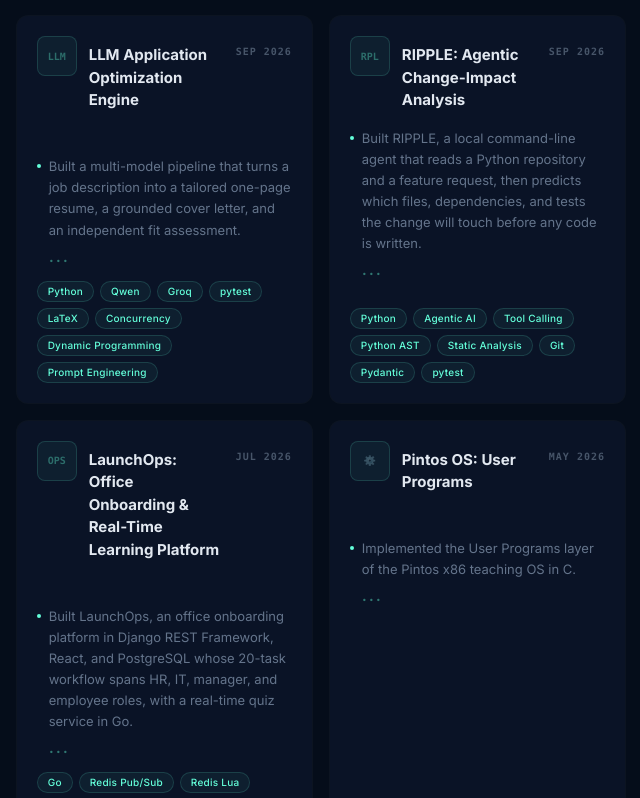
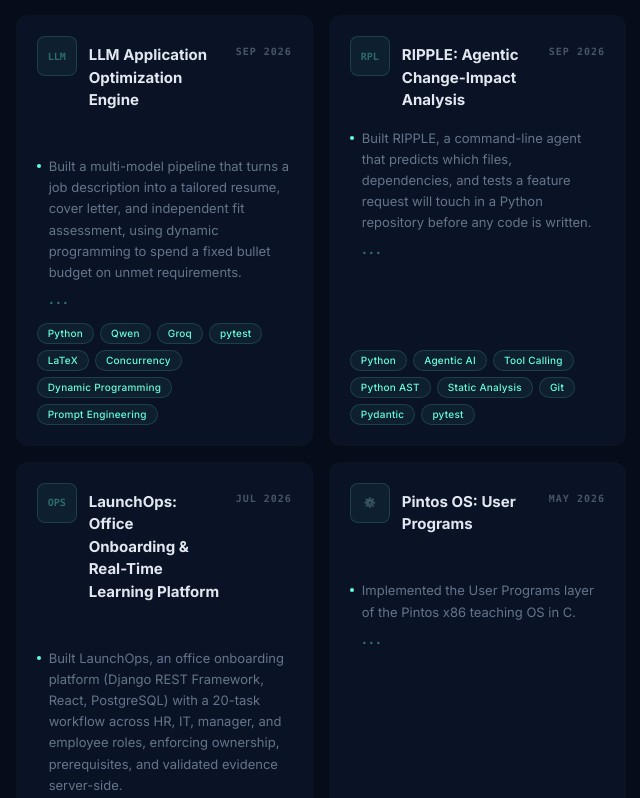
Before and after one commit to Jaypath456/jay-portfolio, a Next.js app: page / in a window 1280 px wide. Shown: the part 2000-2798 px from the top of the page, without its empty margins (606-1246 px from the left). Built offline with nearby package versions, Linux system fonts and the light colour scheme.

Commit message:
concized project desc

```diff
--- a/app/page.tsx
+++ b/app/page.tsx
@@ -1268,21 +1268,21 @@ export default function Home() {
                       <ProjectCard
                         date="Sep 2026"
                         icon="LLM" title="LLM Application Optimization Engine" href="https://github.com/Jaypath456/llm-resume-pipeline"
-                        desc="Built a multi-model pipeline that turns a job description into a tailored one-page resume, a grounded cover letter, and an independent fit assessment. An optimizer scores every valid 3-project assignment, then uses dynamic programming to spend a fixed bullet budget on the job requirements that still need proof. Cut typical end-to-end runtime by ~73% (~11 to ~3 minutes) by running three generation workers in a bounded pool, regenerating only what failed, and replacing avoidable model calls with local fixes. Model output is treated as untrusted: Python rejects unsupported technologies, borrowed evidence, and changed metrics, then compiles the LaTeX and reads the PDF back to check the file that actually ships. A separate reviewer model can only propose defects, and Python confirms each one against the evidence before it changes a score. Traced one run of broken output to a single replacement character produced during PDF text extraction, and fixed it at the file layer instead of in the generated text. Backed by a 2,500+ test pytest suite, including metamorphic tests, with no live API calls."
+                        desc="Built a multi-model pipeline that turns a job description into a tailored resume, cover letter, and independent fit assessment, using dynamic programming to spend a fixed bullet budget on unmet requirements. Cut typical runtime by ~73% (~11 to ~3 minutes) with three concurrent generation workers that regenerate only failed output. Model output is treated as untrusted: Python rejects unsupported claims and changed metrics, then reads the compiled PDF back to check the file that actually ships. Backed by a 2,500+ test pytest suite, including metamorphic tests."
                         note="Open source · built to explore reliable verification loops for LLM-generated output"
                         tags={['Python', 'Qwen', 'Groq', 'pytest', 'LaTeX', 'Concurrency', 'Dynamic Programming', 'Prompt Engineering']}
                       />
                       <ProjectCard
                         date="Sep 2026"
                         icon="RPL" title="RIPPLE: Agentic Change-Impact Analysis" href="#"
-                        desc="Built RIPPLE, a local command-line agent that reads a Python repository and a feature request, then predicts which files, dependencies, and tests the change will touch before any code is written. A deterministic index built with Python's ast module and Git covers symbols, imports, tests, and framework facts, and parse failures are recorded instead of crashing the run. The LLM only chooses the next probe (code search, symbol inspection, references, dependencies, tests, or Git co-change history) based on what it has already seen, while Python executes every tool, validates arguments and evidence, caps outputs, and enforces tool-call and no-progress limits. After the feature is built, RIPPLE compares the predicted change surface with the actual Git diff, classifies expected, adjacent, unexpected, and missing changes, flags missing tests and stale callers, and investigates only the surprising files. An evaluation harness hides the real diff of historical feature changes and scores predictions with precision, recall, F1, and Recall@K against keyword and dependency-expansion baselines."
+                        desc="Built RIPPLE, a command-line agent that predicts which files, dependencies, and tests a feature request will touch in a Python repository before any code is written. The LLM only chooses the next probe from what it has already seen, while Python builds the AST and Git index, runs every tool, validates evidence, and enforces call limits. After implementation, it compares the prediction with the real Git diff and flags unexpected changes, missing tests, and stale callers."
                         note="Personal project · read-only on target repositories · benchmark results pending"
                         tags={['Python', 'Agentic AI', 'Tool Calling', 'Python AST', 'Static Analysis', 'Git', 'Pydantic', 'pytest']}
                       />
                       <ProjectCard
                         date="Jul 2026"
                         icon="OPS" title="LaunchOps: Office Onboarding & Real-Time Learning Platform" href="https://github.com/Jaypath456/decoupled-Learning-Management-System"
-                        desc="Built LaunchOps, an office onboarding platform in Django REST Framework, React, and PostgreSQL whose 20-task workflow spans HR, IT, manager, and employee roles, with a real-time quiz service in Go. Every task has an owner, prerequisites, and validated evidence, and the server rejects completing another role's task, forged evidence, skipped prerequisites, duplicate submissions, and HR signoff while support issues are still open. The employee learning track links five lessons to five assessments, keeps failed attempts on retry, and requires every published assessment to meet a 70% pass mark before training counts as complete. The Go WebSocket quiz service runs as two replicas behind nginx, with Redis Pub/Sub fanning events out across replicas and a Redis Lua script enforcing question deadlines and first-answer claims. Live answers are stored in MongoDB behind a unique (room, question, user) index so a resubmitted answer is never stored twice, and Django checks JWT identity, enrollment, and host privileges before a Go worker receives room data. Wrote a repeatable Django-versus-Go WebSocket benchmark that records p50/p95/p99 latency, missed events, and connection failures across varying numbers of users."
+                        desc="Built LaunchOps, an office onboarding platform (Django REST Framework, React, PostgreSQL) with a 20-task workflow across HR, IT, manager, and employee roles, enforcing ownership, prerequisites, and validated evidence server-side. Its live-quiz service runs as two Go replicas behind nginx, with Redis Pub/Sub fan-out and a Lua script enforcing question deadlines. Live answers go to MongoDB behind a unique (room, question, user) index so no answer is stored twice."
                         note="Payroll, provisioning, and identity steps are labeled demo simulations · Go benchmark results pending"
                         tags={['Go', 'Redis Pub/Sub', 'Redis Lua', 'MongoDB', 'Django', 'DRF', 'React', 'PostgreSQL', 'WebSockets', 'nginx', 'JWT', 'Docker Compose']}
                       />
```
